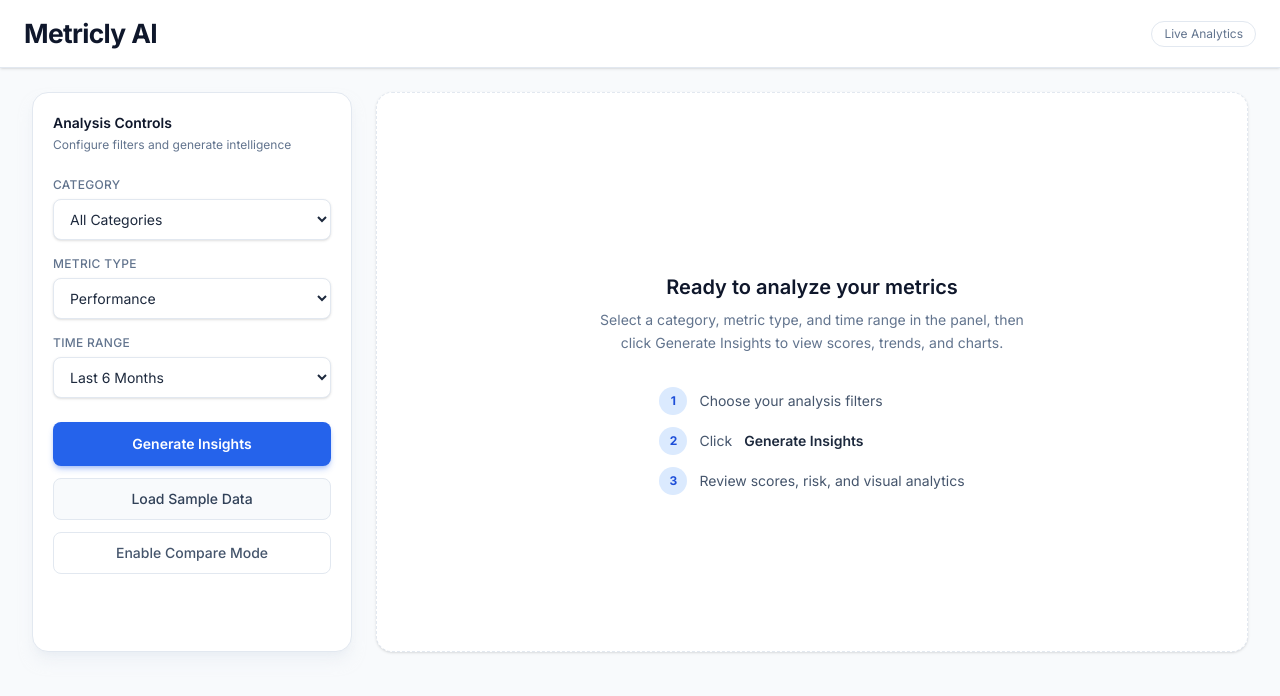
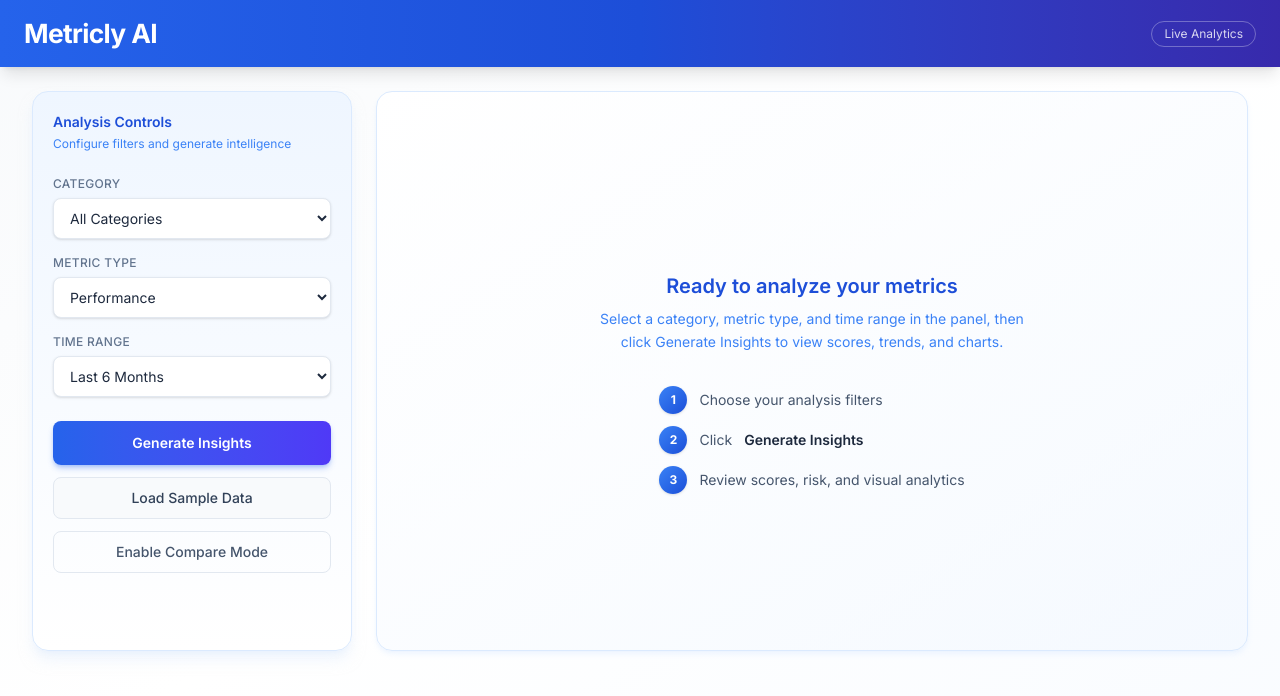
Before and after one commit to codexfang/metricly-ai, a React (Vite) app: page / in a window 1280 px wide. Shown: the top 696 px of the page. Built offline with nearby package versions, Linux system fonts and the light colour scheme.

Commit message:
vibrant UI refresh: gradient header, brand-tinted sidebar, gradient buttons, toast; add MIT license

```diff
--- a/src/App.jsx
+++ b/src/App.jsx
@@ -113,11 +113,11 @@ export default function App() {
   const showMainDashboard = !compareMode && generatedA && analysisA;
 
   return (
-    <div className="min-h-screen bg-slate-50">
+    <div className="min-h-screen bg-gradient-to-br from-slate-50 via-white to-brand-50/40">
       <Header compareMode={compareMode} />
 
       {toast && (
-        <div className="fixed bottom-6 left-1/2 z-50 -translate-x-1/2 rounded-full bg-slate-900 px-5 py-2.5 text-sm font-medium text-white shadow-xl animate-fade-up">
+        <div className="fixed bottom-6 left-1/2 z-50 -translate-x-1/2 rounded-full bg-gradient-to-r from-brand-600 to-indigo-600 px-5 py-2.5 text-sm font-medium text-white shadow-lg shadow-brand-600/30 animate-fade-up">
           {toast}
         </div>
       )}
--- a/src/components/ControlsPanel.jsx
+++ b/src/components/ControlsPanel.jsx
@@ -58,10 +58,10 @@ export default function ControlsPanel({
   activeScenario,
 }) {
   return (
-    <aside className="flex h-full min-h-[560px] flex-col rounded-2xl border border-slate-200 bg-white p-5 shadow-lg shadow-slate-200/50 lg:min-h-full">
+    <aside className="flex h-full min-h-[560px] flex-col rounded-2xl border border-brand-100 bg-gradient-to-b from-brand-50 to-white p-5 shadow-lg shadow-brand-100/50 lg:min-h-full">
       <div className="mb-6">
-        <h2 className="text-sm font-semibold text-slate-900">Analysis Controls</h2>
-        <p className="mt-1 text-xs text-slate-500">
+        <h2 className="text-sm font-semibold text-brand-700">Analysis Controls</h2>
+        <p className="mt-1 text-xs text-brand-500">
           Configure filters and generate intelligence
         </p>
       </div>
@@ -107,7 +107,7 @@ export default function ControlsPanel({
         <button
           type="button"
           onClick={onGenerate}
-          className="w-full rounded-lg bg-brand-600 px-4 py-3 text-sm font-semibold text-white shadow-md shadow-brand-600/30 transition hover:bg-brand-700 hover:shadow-lg active:scale-[0.98]"
+          className="w-full rounded-lg bg-gradient-to-r from-brand-600 to-indigo-600 px-4 py-3 text-sm font-semibold text-white shadow-md shadow-brand-600/30 transition hover:from-brand-700 hover:to-indigo-700 hover:shadow-lg active:scale-[0.98]"
         >
           Generate Insights
         </button>
--- a/src/components/DashboardEmptyState.jsx
+++ b/src/components/DashboardEmptyState.jsx
@@ -1,29 +1,29 @@
 export default function DashboardEmptyState({ compareMode }) {
   return (
-    <div className="flex h-full min-h-[560px] flex-1 flex-col items-center justify-center rounded-2xl border border-dashed border-slate-200 bg-white px-8 py-16 text-center shadow-sm">
-      <h2 className="mt-6 text-xl font-semibold text-slate-900">
+    <div className="flex h-full min-h-[560px] flex-1 flex-col items-center justify-center rounded-2xl border border-brand-100 bg-gradient-to-br from-white to-brand-50/50 px-8 py-16 text-center shadow-md shadow-brand-100/40">
+      <h2 className="mt-6 text-xl font-semibold text-brand-700">
         Ready to analyze your metrics
       </h2>
-      <p className="mt-2 max-w-md text-sm leading-relaxed text-slate-500">
+      <p className="mt-2 max-w-md text-sm leading-relaxed text-brand-500">
         {compareMode
           ? 'Configure filters for Dataset A or B, then generate insights for each side you want to compare.'
           : 'Select a category, metric type, and time range in the panel, then click Generate Insights to view scores, trends, and charts.'}
       </p>
       <ol className="mt-8 flex flex-col gap-3 text-left text-sm text-slate-600 sm:min-w-[280px]">
         <li className="flex items-center gap-3">
-          <span className="flex h-7 w-7 shrink-0 items-center justify-center rounded-full bg-brand-100 text-xs font-bold text-brand-700">
+          <span className="flex h-7 w-7 shrink-0 items-center justify-center rounded-full bg-gradient-to-br from-brand-500 to-brand-700 text-xs font-bold text-white shadow-sm">
             1
           </span>
           Choose your analysis filters
         </li>
         <li className="flex items-center gap-3">
-          <span className="flex h-7 w-7 shrink-0 items-center justify-center rounded-full bg-brand-100 text-xs font-bold text-brand-700">
+          <span className="flex h-7 w-7 shrink-0 items-center justify-center rounded-full bg-gradient-to-br from-brand-500 to-brand-700 text-xs font-bold text-white shadow-sm">
             2
           </span>
           Click<span className="font-semibold text-slate-800">Generate Insights</span>
         </li>
         <li className="flex items-center gap-3">
-          <span className="flex h-7 w-7 shrink-0 items-center justify-center rounded-full bg-brand-100 text-xs font-bold text-brand-700">
+          <span className="flex h-7 w-7 shrink-0 items-center justify-center rounded-full bg-gradient-to-br from-brand-500 to-brand-700 text-xs font-bold text-white shadow-sm">
             3
           </span>
           Review scores, risk, and visual analytics
--- a/src/components/Header.jsx
+++ b/src/components/Header.jsx
@@ -1,19 +1,19 @@
 export default function Header({ compareMode }) {
   return (
-    <header className="border-b border-slate-200 bg-white px-6 py-4 shadow-sm">
+    <header className="bg-gradient-to-r from-brand-600 via-brand-700 to-indigo-800 px-6 py-4 shadow-lg">
       <div className="mx-auto flex max-w-[1600px] items-center justify-between">
         <div className="flex items-center gap-3">
-          <h1 className="text-2xl font-bold tracking-tight text-slate-900 sm:text-[1.65rem]">
+          <h1 className="text-2xl font-bold tracking-tight text-white sm:text-[1.65rem]">
             Metricly AI
           </h1>
         </div>
         <div className="flex items-center gap-2">
           {compareMode && (
-            <span className="rounded-full bg-brand-100 px-3 py-1 text-xs font-medium text-brand-700">
+            <span className="rounded-full bg-white/20 px-3 py-1 text-xs font-medium text-white">
               Compare Mode
             </span>
           )}
-          <span className="hidden rounded-full border border-slate-200 px-3 py-1 text-xs text-slate-500 sm:inline">
+          <span className="hidden rounded-full border border-white/30 px-3 py-1 text-xs text-white/80 sm:inline">
             Live Analytics
           </span>
         </div>
--- a/src/components/OverviewCards.jsx
+++ b/src/components/OverviewCards.jsx
@@ -38,7 +38,7 @@ export default function OverviewCards({ analysis, animateKey }) {
         </div>
         <div className="mt-4 h-2 overflow-hidden rounded-full bg-slate-100">
           <div
-            className="h-full rounded-full bg-brand-600 animate-score-bar"
+            className="h-full rounded-full bg-gradient-to-r from-brand-500 to-brand-700 animate-score-bar"
             style={{ width: `${score}%` }}
           />
         </div>
--- a/src/index.css
+++ b/src/index.css
@@ -7,6 +7,7 @@
   --color-brand-500: #3b82f6;
   --color-brand-600: #2563eb;
   --color-brand-700: #1d4ed8;
+  --color-brand-800: #1e3a8a;
   --font-sans: 'Inter', ui-sans-serif, system-ui, sans-serif;
 }
 
@@ -44,3 +45,8 @@ body {
 .animate-score-bar {
   animation: score-fill 0.8s ease-out forwards;
 }
+
+@keyframes glow-pulse {
+  0%, 100% { box-shadow: 0 0 0 0 rgba(37, 99, 235, 0.15); }
+  50% { box-shadow: 0 0 0 6px rgba(37, 99, 235, 0.05); }
+}
```
Also changed, not shown: 2 other files (tests, documents, lock files or other folders).
